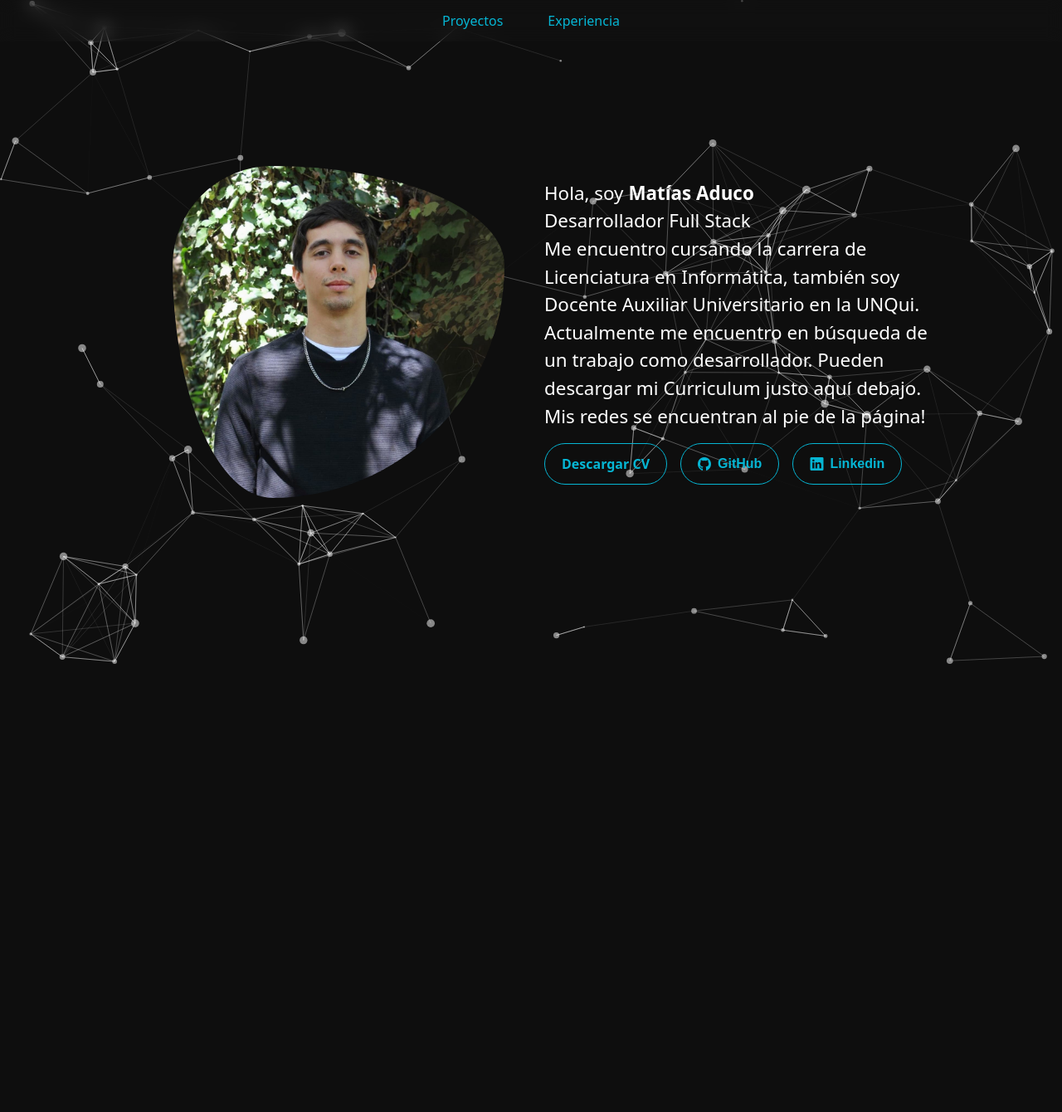
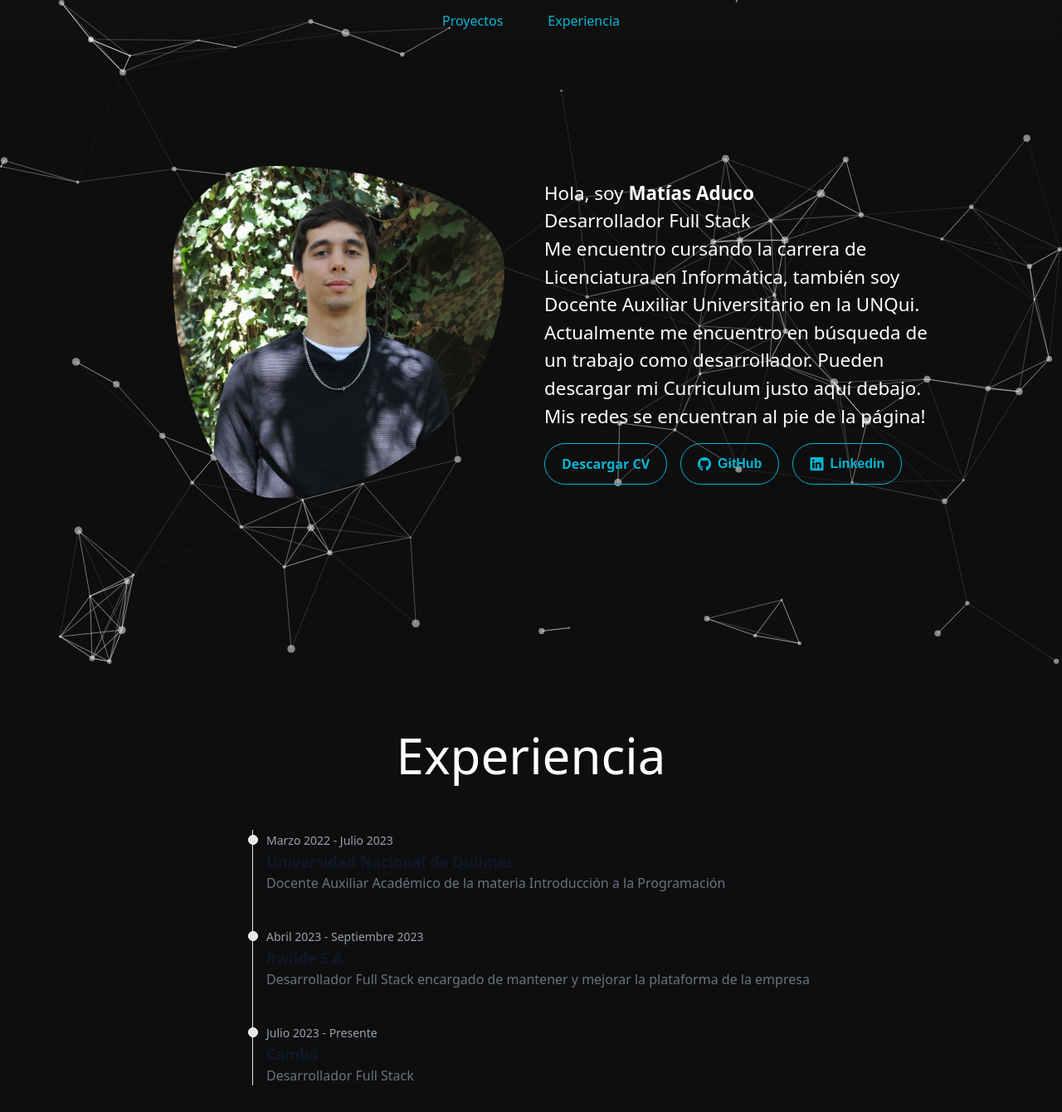
Before and after one commit to matiasaduco/portfolio, a React (Vite) app: page / in a window 1280 px wide. Shown: the top 1340 px of the page at 83% size. Before the commit the page ends 800 px from the top, so only its background shows below. Built offline with nearby package versions, Linux system fonts and the light colour scheme; a web font is replaced by a local one.

Commit message:
ReactParticles ahora está dentro de AboutMe
Agregado Experiencia con un Timeline

```diff
--- a/src/App.css
+++ b/src/App.css
@@ -3,6 +3,7 @@
 html {
   scroll-behavior: smooth;
   background-color: #0e0e0e;
+  color: white;
 }
 
 ::-webkit-scrollbar {
@@ -22,29 +23,3 @@ html {
 ::-webkit-scrollbar-thumb:hover {
   background: #555;
 }
-
-.flex-wrap {
-  display: flex;
-  flex-wrap: wrap;
-}
-
-.title {
-  font-size: 5em;
-  font-weight: bold;
-  text-align: center;
-  margin: 0.2em;
-  color: white;
-}
-
-.subtitle {
-  font-size: 3em;
-  color: grey;
-  text-align: center;
-  margin: 0.4em;
-}
-
-@media (max-width: 640px) {
-  .title {
-    font-size: 3em;
-  }
-}
--- a/src/App.jsx
+++ b/src/App.jsx
@@ -1,12 +1,12 @@
 import './App.css'
 import 'primereact/resources/themes/lara-light-cyan/theme.css'
 import 'primeicons/primeicons.css'
-import NavBar from './app/NavBar/NavBar'
-import AboutMe from './app/AboutMe/AboutMe'
-import Skills from './app/Skills/Skills'
-import Projects from './app/Projects/Projects'
-import Contact from './app/Contact/Contact'
-import Datos from './app/Datos/Datos'
+import NavBar from '@/app/NavBar'
+import AboutMe from '@/app/AboutMe/AboutMe'
+import Experiencia from '@/app/Experiencia'
+import Skills from '@/app/Skills/Skills'
+import Projects from '@/app/Projects/Projects'
+import Contact from '@/app/Contact/Contact'
 import { PrimeReactProvider } from 'primereact/api'
 
 function App() {
@@ -14,7 +14,7 @@ function App() {
     <PrimeReactProvider>
       <NavBar />
       <AboutMe />
-      {/* <Datos /> */}
+      <Experiencia />
       {/* <Skills /> */}
       {/* <Projects /> */}
       {/* <Contact /> */}
--- a/src/app/AboutMe/AboutMe.jsx
+++ b/src/app/AboutMe/AboutMe.jsx
@@ -4,7 +4,7 @@ import perfil from '@/assets/images/perfil.jpg'
 // import linkedin from '@/assets/images/linkedin.png'
 import cv from '@/assets/downloads/CV_2023022817213428.pdf'
 import { Button } from 'primereact/button'
-import ReactParticles from '../../components/ReactParticles'
+import ReactParticles from '@/components/ReactParticles'
 
 const AboutMe = () => {
   return (
@@ -14,7 +14,7 @@ const AboutMe = () => {
       style={{ width: '75%', margin: 'auto' }}
     >
       <ReactParticles />
-      <img className='profile w-100' src={perfil} alt='Foto de Perfil' />
+      <img className='profile w-100 z-1' src={perfil} alt='Foto de Perfil' />
       <div className='flex flex-col gap-4'>
         <div className='biography'>
           Hola, soy <strong>Matías Aduco</strong>
--- a/src/app/Datos/Card/Card.jsx
+++ /dev/null
@@ -1,11 +0,0 @@
-const Card = ({ title, atributes }) => {
-  return (
-    <span>
-      <b>{title}</b>
-      <br />
-      <i>{atributes[0]}</i>
-    </span>
-  );
-};
-
-export default Card;
--- a/src/app/Datos/Datos.jsx
+++ /dev/null
@@ -1,48 +0,0 @@
-import './datos.css';
-import Card from './Card/Card';
-
-const Datos = () => {
-  const info = [
-    {
-      title: 'Experiencia Profesional',
-      atributes: [
-        'Rwilde S.A. (2015 - 2022)',
-        'Universidad Nacional de Quilmes (2022 - Presente)',
-      ],
-    },
-    {
-      title: 'Formación Académica',
-      atributes: ['Universidad Nacional de Quilmes - Estudiando'],
-    },
-    {
-      title: 'Ubicación',
-      atributes: ['Wilde, Avellaneda'],
-    },
-    {
-      title: 'Teléfono',
-      atributes: ['11-5814-5732'],
-    },
-    {
-      title: 'Idiomas',
-      atributes: ['Inglés - Intermedio'],
-    },
-    {
-      title: 'Fecha de Nacimiento',
-      atributes: ['26/10/1996'],
-    },
-  ];
-  return (
-    <>
-      <section className='title' id='datos'>
-        Información
-      </section>
-      <div className='flex-wrap info'>
-        {info.map((data) => (
-          <Card title={data.title} atributes={data.atributes} />
-        ))}
-      </div>
-    </>
-  );
-};
-
-export default Datos;
--- a/src/app/Datos/datos.css
+++ /dev/null
@@ -1,42 +0,0 @@
-#datos {
-    padding-top: 1em;
-}
-
-.info {
-    justify-content: center;
-    text-align: center;
-    padding-bottom: 3em;
-}
-
-.info span {
-    flex-basis: 40%;
-    border: 0.1em solid black;
-    border-radius: 1em;
-    padding: 0.5em;
-    margin: 0.5em;
-    background-color: white;
-}
-
-.info b {
-    font-size: 1.7vw;
-}
-
-.info i {
-    color: gray;
-    font-size: 1.1em;
-}
-
-@media (max-width: 640px) {
-    .info {
-        flex-direction: column;
-    }
-
-    .info b {
-        font-size: 3.5vw;
-    }
-
-    .info i {
-        color: gray;
-        font-size: 0.7em;
-    }
-}
--- /dev/null
+++ b/src/app/Experiencia.jsx
@@ -0,0 +1,55 @@
+const Experiencia = () => {
+  return (
+    <section id='experiencia' className='py-20'>
+      <h1 className='text-center text-6xl mb-15'>Experiencia</h1>
+
+      <ol class='relative border-s border-gray-200 dark:border-gray-700 mx-auto max-w-2xl'>
+        {/* Universidad Nacional de Quilmes */}
+        <li class='mb-10 ms-4'>
+          <div class='absolute w-3 h-3 bg-gray-200 rounded-full mt-1.5 -start-1.5 border border-white dark:border-gray-900 dark:bg-gray-700'></div>
+          <time class='mb-1 text-sm font-normal leading-none text-gray-400 dark:text-gray-500'>
+            Marzo 2022 - Julio 2023
+          </time>
+          <h3 class='text-lg font-semibold text-gray-900 dark:text-white'>
+            Universidad Nacional de Quilmes
+          </h3>
+          <p class='mb-4 text-base font-normal text-gray-500 dark:text-gray-400'>
+            Docente Auxiliar Académico de la materia Introducción a la
+            Programación
+          </p>
+        </li>
+
+        {/* Rwilde S.A. */}
+        <li class='mb-10 ms-4'>
+          <div class='absolute w-3 h-3 bg-gray-200 rounded-full mt-1.5 -start-1.5 border border-white dark:border-gray-900 dark:bg-gray-700'></div>
+          <time class='mb-1 text-sm font-normal leading-none text-gray-400 dark:text-gray-500'>
+            Abril 2023 - Septiembre 2023
+          </time>
+          <h3 class='text-lg font-semibold text-gray-900 dark:text-white'>
+            Rwilde S.A.
+          </h3>
+          <p class='text-base font-normal text-gray-500 dark:text-gray-400'>
+            Desarrollador Full Stack encargado de mantener y mejorar la
+            plataforma de la empresa
+          </p>
+        </li>
+
+        {/* Cambá */}
+        <li class='ms-4'>
+          <div class='absolute w-3 h-3 bg-gray-200 rounded-full mt-1.5 -start-1.5 border border-white dark:border-gray-900 dark:bg-gray-700'></div>
+          <time class='mb-1 text-sm font-normal leading-none text-gray-400 dark:text-gray-500'>
+            Julio 2023 - Presente
+          </time>
+          <h3 class='text-lg font-semibold text-gray-900 dark:text-white'>
+            Cambá
+          </h3>
+          <p class='text-base font-normal text-gray-500 dark:text-gray-400'>
+            Desarrollador Full Stack
+          </p>
+        </li>
+      </ol>
+    </section>
+  )
+}
+
+export default Experiencia
--- a/src/components/ReactParticles.jsx
+++ b/src/components/ReactParticles.jsx
@@ -22,8 +22,13 @@ const ReactParticles = () => {
       id='tsparticles'
       init={particlesInit}
       loaded={particlesLoaded}
+      style={{
+        position: 'absolute',
+        top: 0,
+        left: 0,
+      }}
       options={{
-        fullScreen: { zIndex: -1 },
+        fullScreen: { zIndex: -1, enable: false },
         fpsLimit: 120,
         interactivity: {
           events: {
```
Also changed, not shown: src/app/NavBar.jsx (renamed from src/app/NavBar/NavBar.jsx).
